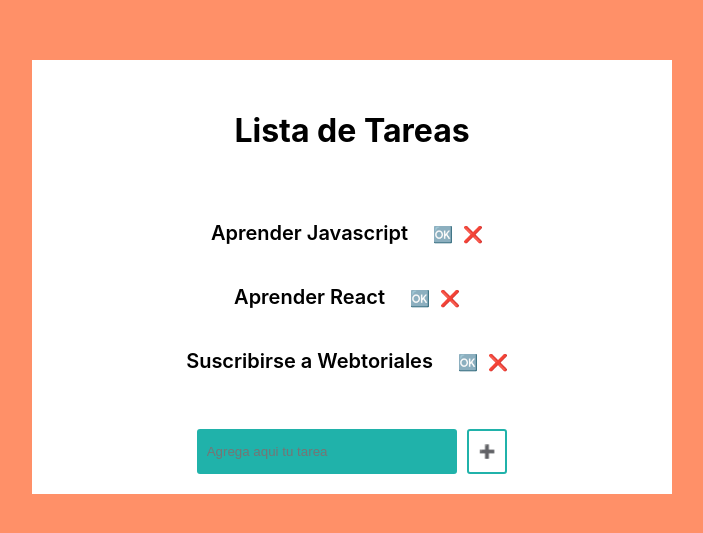
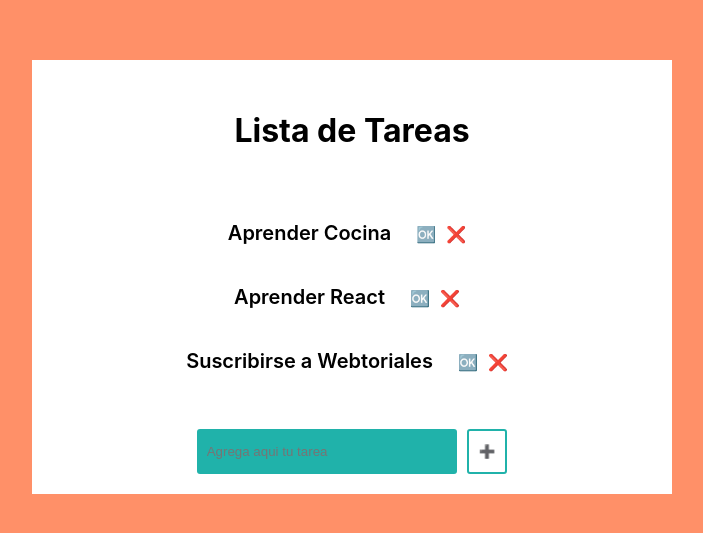
Before and after one commit to Webtoriales/lista-de-tareas, a React (Create React App) app: page / in a window 1280 px wide. Shown: the part 123-656 px from the top of the page, without its empty margins (288-991 px from the left). Built offline with nearby package versions, Linux system fonts and the light colour scheme.

Commit message:
adds lesson 6

```diff
--- a/src/App.js
+++ b/src/App.js
@@ -2,23 +2,25 @@ import React, { Component } from 'react';
 import './App.css';
 
 class App extends Component {
+  state = {
+    todoTitle: "Aprender Cocina",
+    todoTitle2: "Aprender Jardineria"
+  }
+
+  handleClick = () => {
+    this.setState({ todoTitle: "Aprender Javascript"});
+  }
+
   render() {
-    // una lista con cada una de las tareas a realizar **
-      // cada una de las tareas puede tener:
-        // un boton para marcar la tarea como completada **
-        // un boton para eliminar la tarea **
-    // formulario
-      // una caja de texto para ponerle un titulo a la tarea
-      // un boton para agregar la tarea al la lista
-
+    console.log(this.state);
     return (
       <div className="app">
         <div className="lista-tareas-contenedor">
         <h1 className="title">Lista de Tareas</h1>
         <ul>
           <li>
-            <span className="titulo-tarea">Aprender Javascript</span>
-            <span role="img" aria-label="emoji" className="icono-tarea">
+            <span className="titulo-tarea">{this.state.todoTitle}</span>
+            <span role="img" aria-label="emoji" className="icono-tarea" onClick={this.handleClick}>
               🆗
             </span>
             <span role="img" aria-label="emoji" className="icono-tarea">
```
